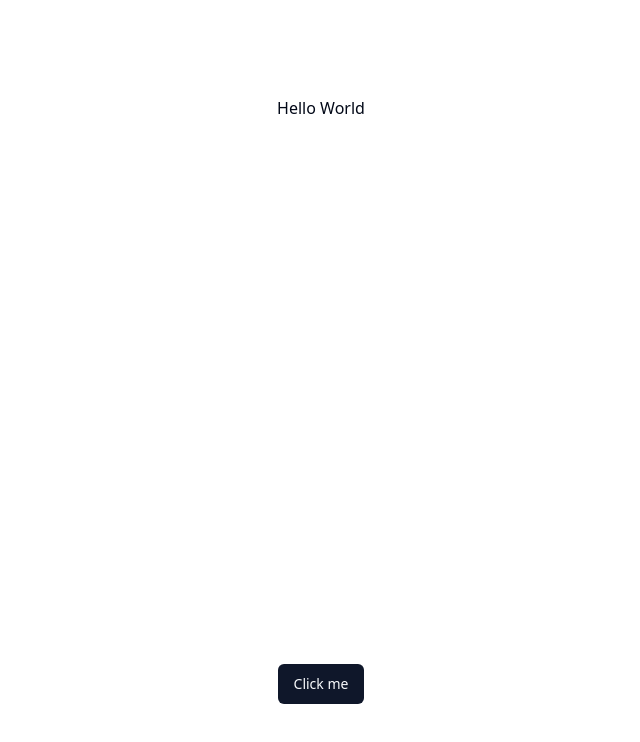
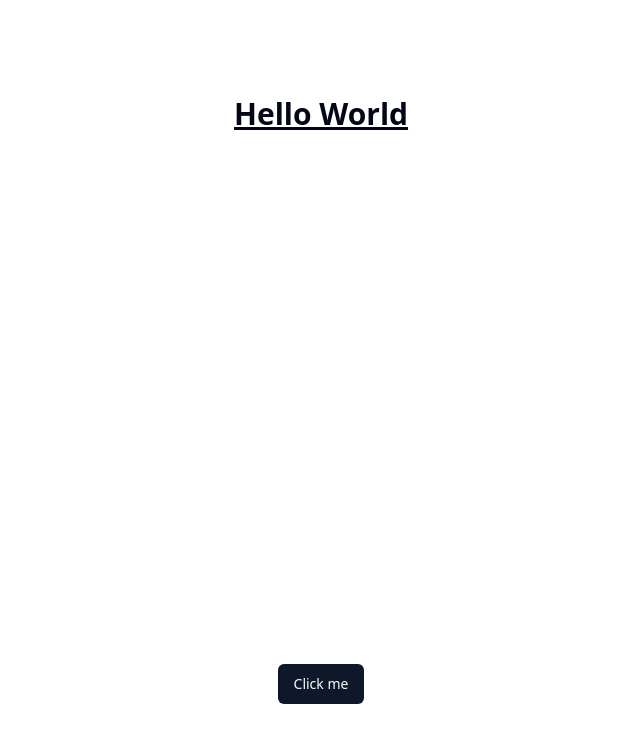
Before and after one commit to PUREUMYI/next-slm-ux-playground, a Next.js app: page / in a window 1280 px wide. Shown: the top 742 px of the page, without its empty margins (319-959 px from the left). Built offline with nearby package versions, Linux system fonts and the light colour scheme.

Commit message:
style added

```diff
--- a/src/pages/index.tsx
+++ b/src/pages/index.tsx
@@ -3,9 +3,9 @@ import { Button } from '@/components/ui/button'
 export default function Home() {
   return (
     <main
-      className={`flex min-h-screen flex-col items-center justify-between p-24`}
+      className={"flex min-h-screen flex-col items-center justify-between p-24"}
     >
-      <h1>Hello World</h1>
+      <h3 className={"text-3xl font-bold underline"}>Hello World</h3>
       <Button>Click me</Button>
     </main>
   )
```
